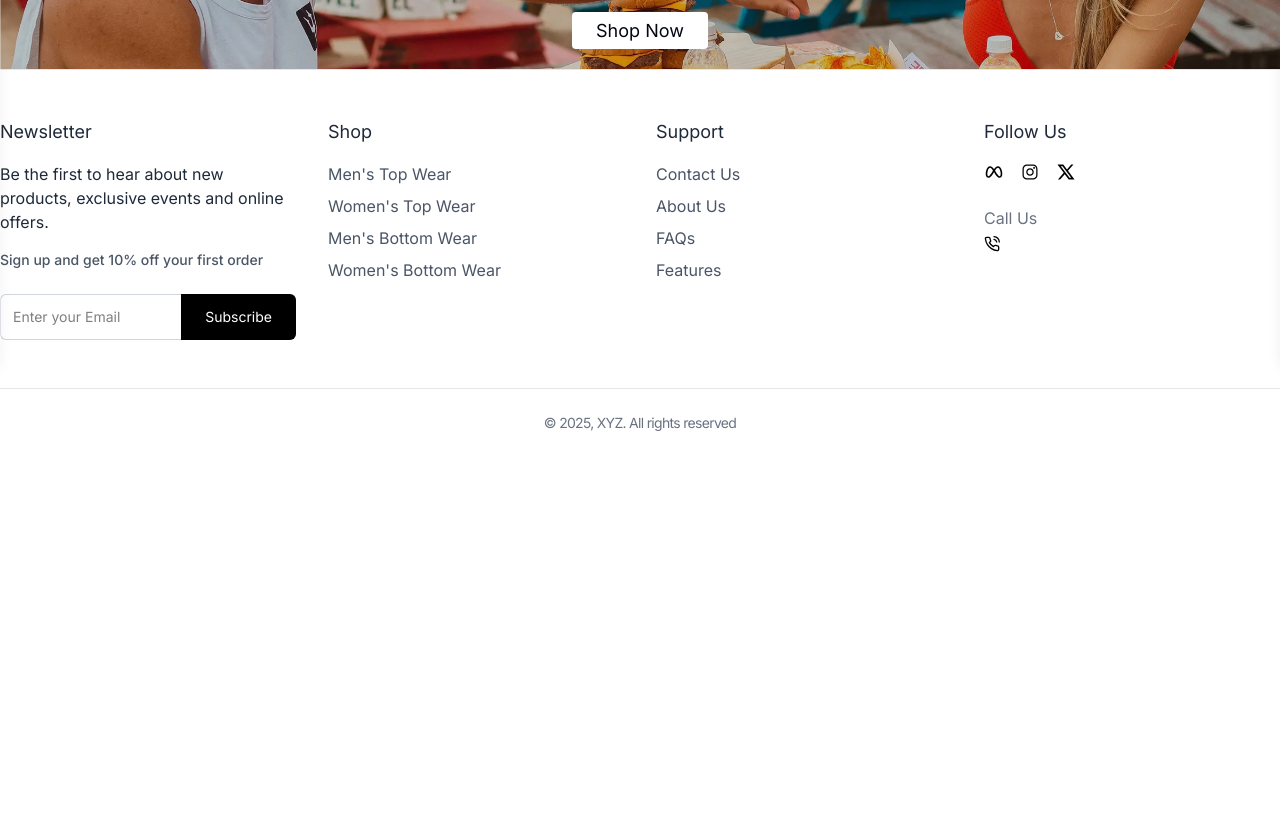
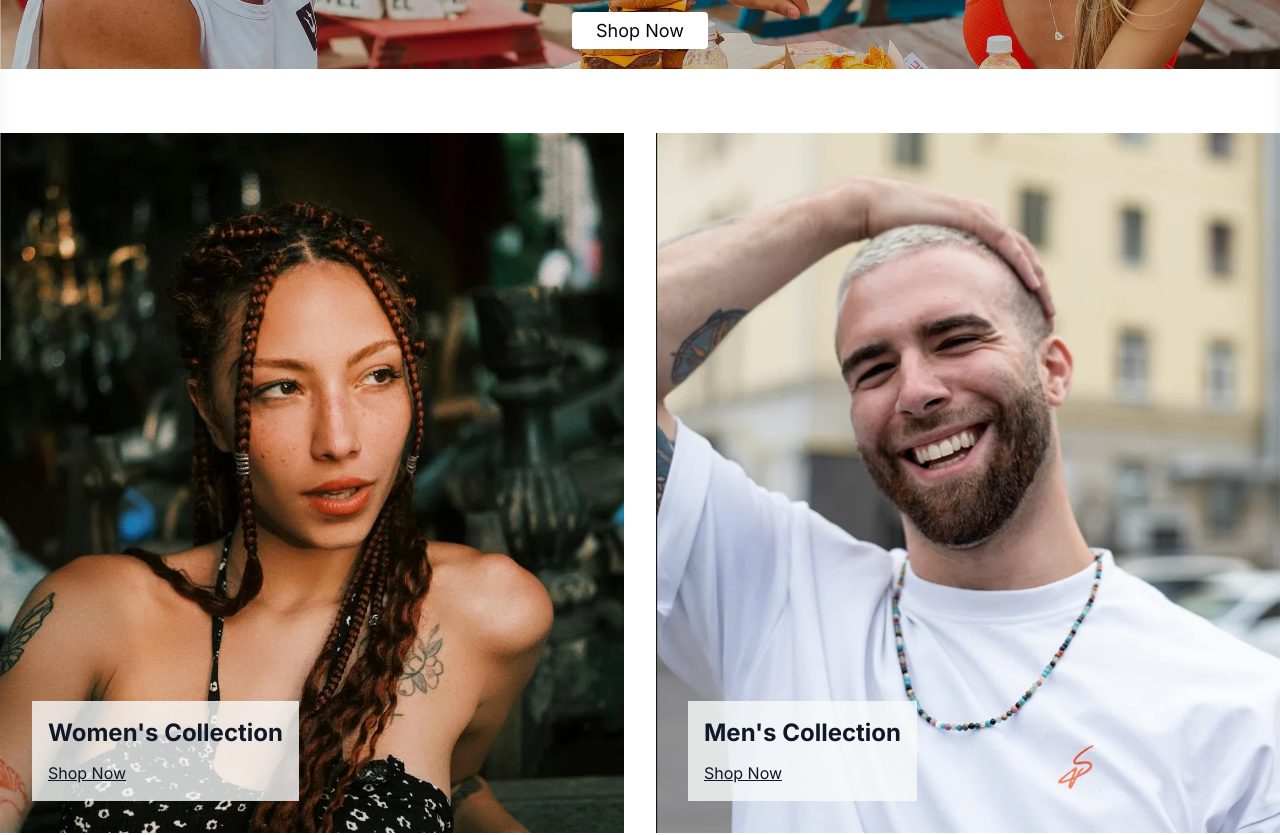
Before and after one commit to ahasan-ullah/Rabbit-E-Commerce-Website, a React (Vite) app in the folder frontend/: page / in a window 1280 px wide. Shown: the part 440-1275 px from the top of the page. Before the commit the page ends 921 px from the top, so only its background shows below. Built offline with nearby package versions, Linux system fonts and the light colour scheme.

Commit message:
gender collection section are added

```diff
--- /dev/null
+++ b/frontend/src/components/Products/GenderCollectionSection.jsx
@@ -0,0 +1,29 @@
+import { Link } from 'react-router-dom';
+import mensCollectionImage from '../../assets/mens-collection.webp';
+import womensCollectionImage from '../../assets/womens-collection.webp';
+const GenderCollectionSection = () => {
+  return (
+    <section className='py-16 px-4 lg:px-0'>
+      <div className="container mx-auto flex flex-col md:flex-row gap-8">
+        {/* womens collection */}
+        <div className="relative flex-1">
+          <img src={womensCollectionImage} alt="Women's Collection" className='w-full h-[700px] object-cover'/>
+          <div className='absolute bottom-8 left-8 bg-gray-50/80 p-4'>
+            <h2 className='text-2xl font-bold text-gray-900 mb-3'>Women's Collection</h2>
+            <Link to={'/collections/all?gender=Women'} className='text-gray-900 underline'>Shop Now</Link>
+          </div>
+        </div>
+        {/* mens collection */}
+        <div className="relative flex-1">
+          <img src={mensCollectionImage} alt="Women's Collection" className='w-full h-[700px] object-cover'/>
+          <div className='absolute bottom-8 left-8 bg-gray-50/80 p-4'>
+            <h2 className='text-2xl font-bold text-gray-900 mb-3'>Men's Collection</h2>
+            <Link to={'/collections/all?gender=Men'} className='text-gray-900 underline'>Shop Now</Link>
+          </div>
+        </div>
+      </div>
+    </section>
+  )
+}
+
+export default GenderCollectionSection
--- a/frontend/src/pages/Home.jsx
+++ b/frontend/src/pages/Home.jsx
@@ -1,9 +1,11 @@
 import Hero from "../components/Layout/Hero"
+import GenderCollectionSection from "../components/Products/GenderCollectionSection"
 
 const Home = () => {
   return (
     <div>
       <Hero></Hero>
+      <GenderCollectionSection></GenderCollectionSection>
     </div>
   )
 }
```
